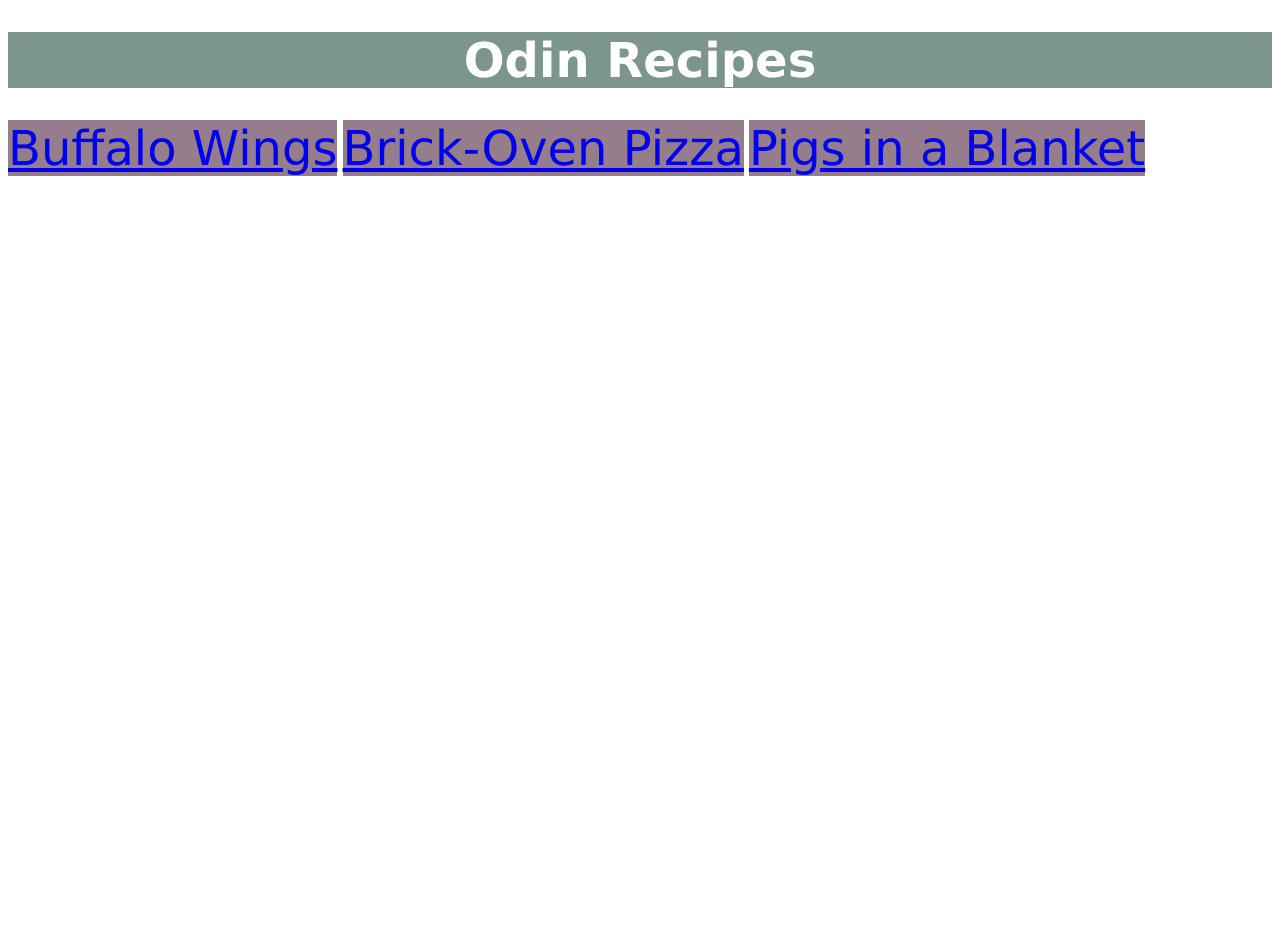
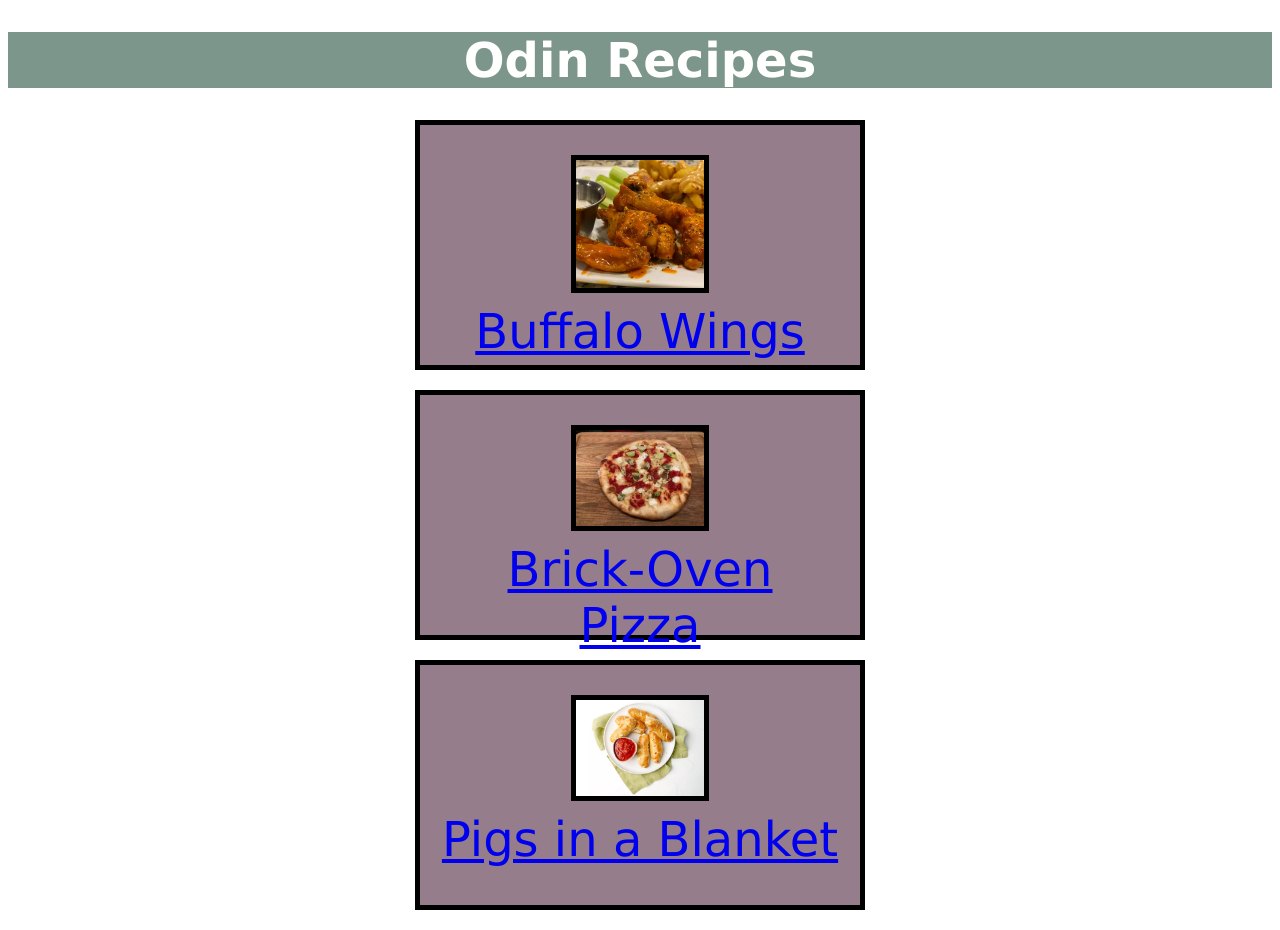
Before and after one commit to PhilT847/odin-recipes, a plain HTML site: page index.html in a window 1280 px wide. Before the commit the page ends 800 px from the top, so only its background shows below. Drawn offline with Linux system fonts and the light colour scheme.

Commit message:
Added boxes to index.html
Modified index.html and style.css to create recipe boxes

```diff
--- a/index.html
+++ b/index.html
@@ -14,9 +14,26 @@
 
         <h1 class="main-header hartrue">Odin Recipes</h1>
 
-        <a class="recipe" href="recipes/buffalo-wings.html">Buffalo Wings</a>
-        <a class="recipe" href="recipes/pizza.html">Brick-Oven Pizza</a>
-        <a class="recipe" href="recipes/pigs-in-a-blanket.html">Pigs in a Blanket</a>
+        <div class="recipe-box">
+            <a href="recipes/buffalo-wings.html">
+                <img class="recipe-image" src="recipes/wings.webp" alt ="buffalo wings">
+                <div class="recipe-link">Buffalo Wings</div>
+            </a>
+        </div>
+
+        <div class="recipe-box">
+            <a href="recipes/pizza.html">
+                <img class="recipe-image" src="recipes/pizza.webp" alt ="pizza">
+                <div class="recipe-link">Brick-Oven Pizza</div>
+            </a>
+        </div>
+
+        <div class="recipe-box">
+            <a href="recipes/pigs-in-a-blanket.html">
+                <img class="recipe-image" src="recipes/pigs-in-a-blanket.webp" alt ="pigs in a blanket">
+                <div class="recipe-link">Pigs in a Blanket</div>
+            </a>
+        </div>
 
     </body>
 
--- a/style.css
+++ b/style.css
@@ -5,10 +5,31 @@ body {
     font-family: 'Verdana', sans-serif;
 }
 
-.recipe {
+.recipe-box {
 
+    width: 400px;
+    height: 200px;
     font-size: 48px;
     background-color: rgb(150, 125, 140);
+    margin: 20px auto;
+    padding: 20px;
+    border: 5px solid black;
+    display: block;
+}
+
+.recipe-image {
+
+    height: auto;
+    width: 128px;
+    border: 5px solid black;
+    margin: 10px auto;
+    display: block;
+}
+
+.recipe-link {
+
+    display: block;
+    text-align: center;
 }
 
 .main-header {
```
Also changed, not shown: recipes/buffalo-wings.html (+1 -1 lines).
